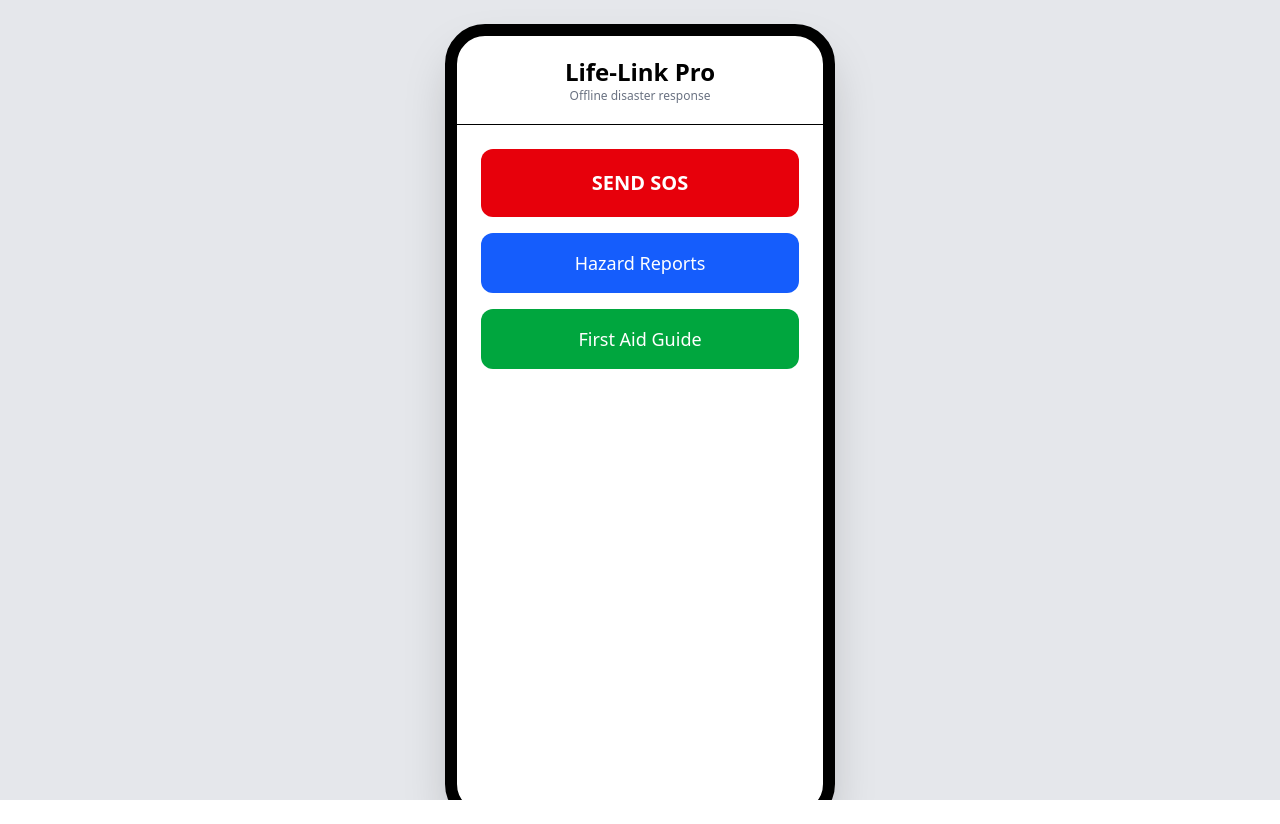
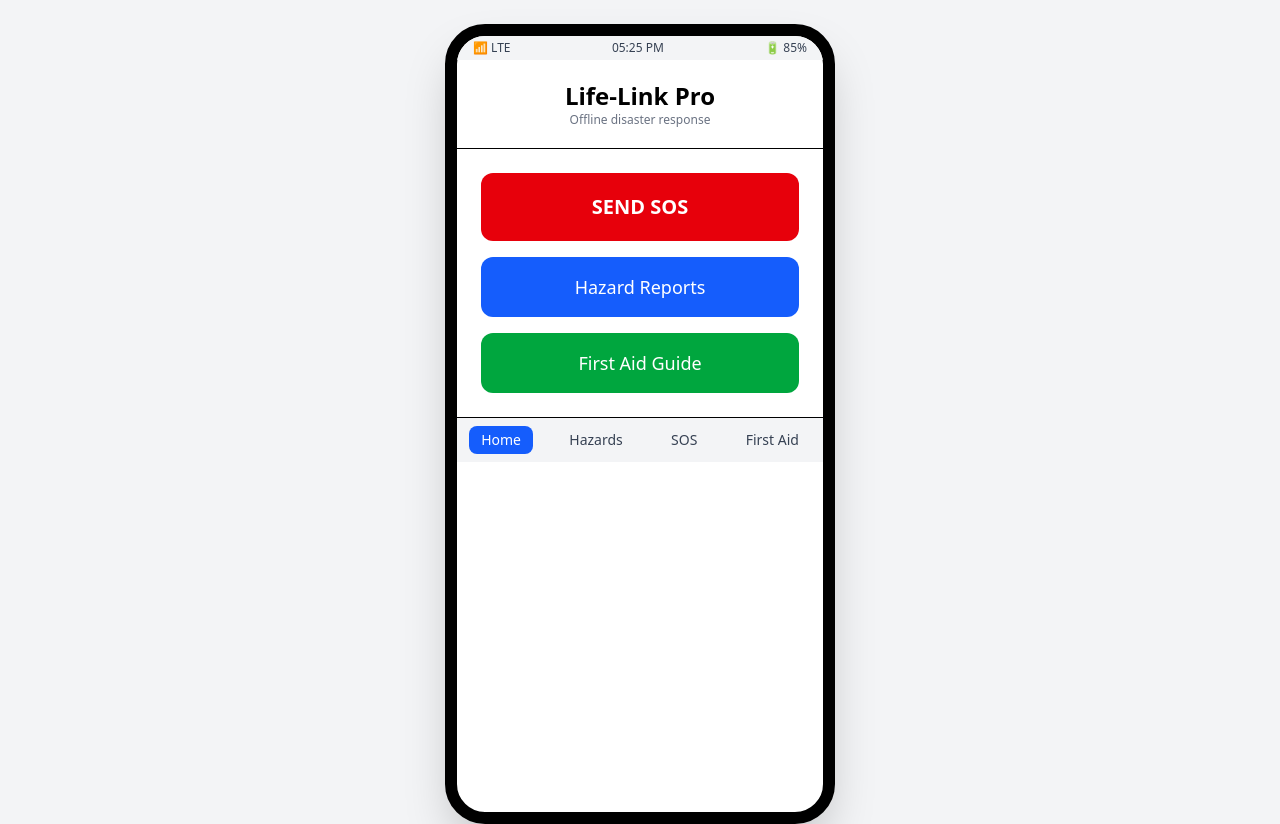
Before and after one commit to Saahil-Gupta/MEC--2025, a React (Vite) app in the folder life-link-pro/: page / in a window 1280 px wide. Before the commit the page ends 800 px from the top, so only its background shows below. Built offline with nearby package versions, Linux system fonts and the light colour scheme.

Commit message:
Updated Components & Made changed in App.jsx

```diff
--- a/life-link-pro/src/App.jsx
+++ b/life-link-pro/src/App.jsx
@@ -13,13 +13,14 @@ export default function App() {
   const navigate = (p) => setPage(p);
 
   return (
-    <MobileFrame>
+    <div className="flex justify-center items-center min-h-screen bg-gray-100">
+      <MobileFrame navigate={navigate} current={page}>
         {page === "home" && <Home navigate={navigate} />}
         {page === "sos" && <SOS navigate={navigate} />}
         {page === "hazards" && <HazardMap navigate={navigate} />}
         {page === "addHazard" && <AddHazard navigate={navigate} />}
         {page === "firstAid" && <FirstAid navigate={navigate} />}
       </MobileFrame>
-
+    </div>
   );
 }
--- /dev/null
+++ b/life-link-pro/src/components/BottomNav.jsx
@@ -0,0 +1,22 @@
+export default function BottomNav({ navigate, current }) {
+  const links = [
+    { id: "home", label: "Home" },
+    { id: "hazards", label: "Hazards" },
+    { id: "sos", label: "SOS" },
+    { id: "firstAid", label: "First Aid" },
+  ];
+
+  return (
+    <div className="flex justify-around bg-gray-100 border-t py-2 text-sm">
+      {links.map(link => (
+        <button
+          key={link.id}
+          onClick={() => navigate(link.id)}
+          className={`px-3 py-1 rounded-lg ${current === link.id ? 'bg-blue-600 text-white' : 'text-gray-700'}`}
+        >
+          {link.label}
+        </button>
+      ))}
+    </div>
+  );
+}
--- a/life-link-pro/src/components/Header.jsx
+++ b/life-link-pro/src/components/Header.jsx
@@ -0,0 +1,18 @@
+export default function Header({ title, onBack }) {
+  return (
+    <div className="flex items-center justify-between px-4 py-3 border-b bg-gray-50">
+      {onBack ? (
+        <button
+          onClick={onBack}
+          className="text-blue-600 font-medium hover:underline"
+        >
+          ← Back
+        </button>
+      ) : (
+        <span></span>
+      )}
+      <h2 className="text-lg font-bold text-gray-900">{title}</h2>
+      <span></span>
+    </div>
+  );
+}
--- a/life-link-pro/src/components/MobileFrame.jsx
+++ b/life-link-pro/src/components/MobileFrame.jsx
@@ -1,9 +1,9 @@
-export default function MobileFrame({ children }) {
+import StatusBar from "../components/StatusBar";
+import BottomNav from "../components/BottomNav";
+
+export default function MobileFrame({ children, navigate, current }) {
   return (
-    <div className="w-full h-screen flex justify-center items-start bg-gray-200 overflow-auto">
-      <div
-        className="
-          w-[390px]
+    <div className="w-[390px]
           h-[800px]
           bg-white
           rounded-[40px]
@@ -12,10 +12,10 @@ export default function MobileFrame({ children }) {
           shadow-2xl
           overflow-hidden
           mt-6
-        "
-      >
-        {children}
-      </div>
+        ">
+      <StatusBar />
+      <div className="flex-1 overflow-y-auto">{children}</div>
+      <BottomNav navigate={navigate} current={current} />
     </div>
   );
 }
--- /dev/null
+++ b/life-link-pro/src/components/StatusBar.jsx
@@ -0,0 +1,11 @@
+export default function StatusBar() {
+  const time = new Date().toLocaleTimeString([], { hour: '2-digit', minute: '2-digit' });
+
+  return (
+    <div className="flex justify-between items-center text-xs px-4 py-1 bg-gray-100 text-gray-700">
+      <span>📶 LTE</span>
+      <span>{time}</span>
+      <span>🔋 85%</span>
+    </div>
+  );
+}
--- /dev/null
+++ b/life-link-pro/src/components/card.jsx
@@ -0,0 +1,8 @@
+export default function Card({ title, content }) {
+  return (
+    <div className="bg-white rounded-xl shadow p-4 border">
+      <h3 className="text-lg font-semibold mb-2">{title}</h3>
+      <p className="text-sm text-gray-600">{content}</p>
+    </div>
+  );
+}
```
Lines whose indentation alone changed are shown as unchanged.
